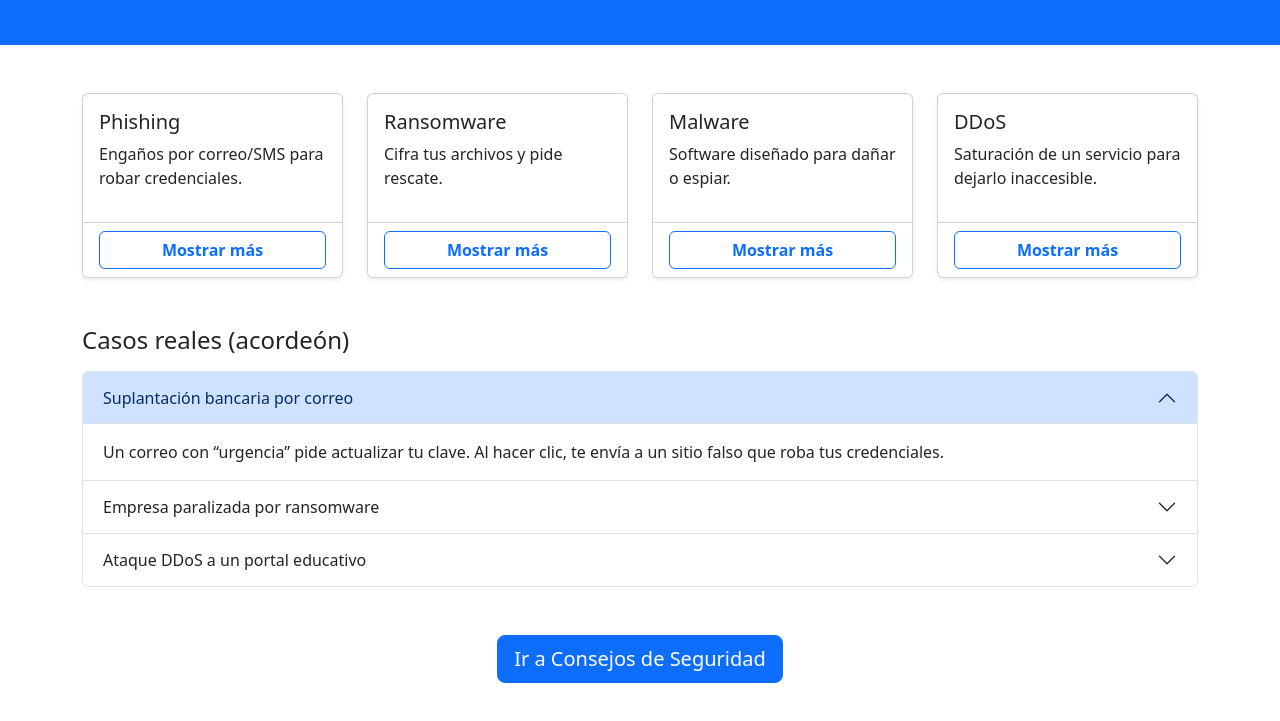
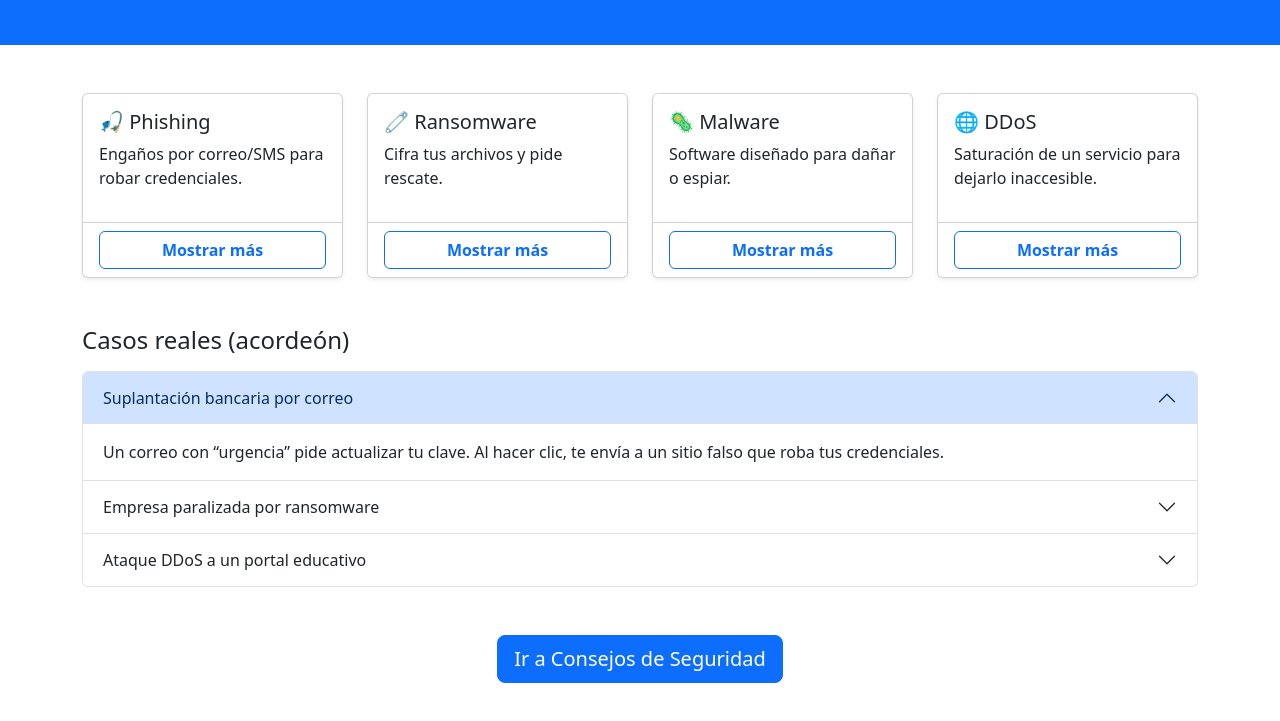
Before and after one commit to vergara-nicolas/M2_EvaluacionModulo, a plain HTML site: page amenazas.html in a window 1280 px wide. Shown: the part 177-898 px from the top of the page. Drawn offline with nearby package versions, Linux system fonts and the light colour scheme.

Commit message:
Agregar figuras e íconos
Se agregan iconos para hacer más amenos el contenido

```diff
--- a/amenazas.html
+++ b/amenazas.html
@@ -40,7 +40,7 @@
         <div class="col-md-6 col-lg-3">
           <div class="card h-100 shadow-sm">
             <div class="card-body">
-              <h3 class="h5">Phishing</h3>
+              <h3 class="h5">🎣 Phishing</h3>
               <p>Engaños por correo/SMS para robar credenciales.</p>
               <div class="extra d-none">
                 <ul class="small mb-0">
@@ -58,7 +58,7 @@
         <div class="col-md-6 col-lg-3">
           <div class="card h-100 shadow-sm">
             <div class="card-body">
-              <h3 class="h5">Ransomware</h3>
+              <h3 class="h5">🧷 Ransomware</h3>
               <p>Cifra tus archivos y pide rescate.</p>
               <div class="extra d-none">
                 <ul class="small mb-0">
@@ -76,7 +76,7 @@
         <div class="col-md-6 col-lg-3">
           <div class="card h-100 shadow-sm">
             <div class="card-body">
-              <h3 class="h5">Malware</h3>
+              <h3 class="h5">🦠 Malware</h3>
               <p>Software diseñado para dañar o espiar.</p>
               <div class="extra d-none">
                 <ul class="small mb-0">
@@ -94,7 +94,7 @@
         <div class="col-md-6 col-lg-3">
           <div class="card h-100 shadow-sm">
             <div class="card-body">
-              <h3 class="h5">DDoS</h3>
+              <h3 class="h5">🌐 DDoS</h3>
               <p>Saturación de un servicio para dejarlo inaccesible.</p>
               <div class="extra d-none">
                 <ul class="small mb-0">
@@ -161,6 +161,7 @@
       </div>
     </div>
   </section>
+
   <script src="https://code.jquery.com/jquery-3.7.1.min.js"></script>
   <script src="https://cdn.jsdelivr.net/npm/bootstrap@5.3.3/dist/js/bootstrap.bundle.min.js"></script>
   <script src="js/script.js"></script>
```
Also changed, not shown: index.html (+3 -3 lines).
